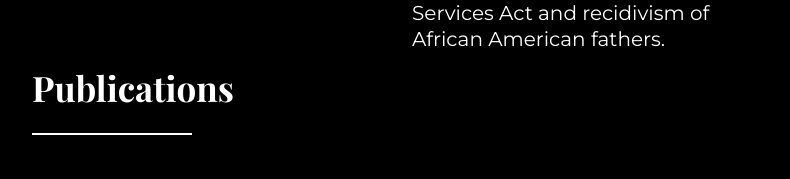
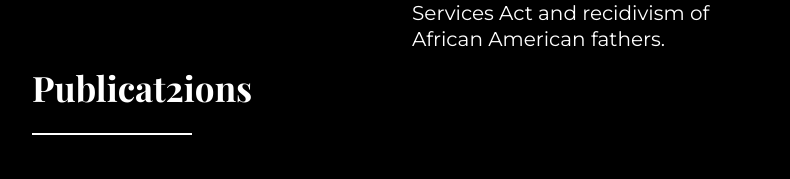
Before and after one commit to YourSeatCo/portfolio, an Angular app: page / in a window 1280 px wide. Shown: the part 473-652 px from the top of the page, without its empty margins (243-1033 px from the left). Built offline with nearby package versions, Linux system fonts and the light colour scheme; grey boxes are pictures that could not be loaded.

Commit message:
made text change

```diff
--- a/src/app/intro/intro.component.html
+++ b/src/app/intro/intro.component.html
@@ -17,7 +17,7 @@
         </div>
         <!-- ./intro-top -->
         <div class="intro-bottom">
-            <h2 class="bordered-heading h1">Publications</h2>
+            <h2 class="bordered-heading h1">Publicat2ions</h2>
             <ul class="external-links publication">
                 <li>
                     <a href="https://www.aspeninstitute.org/blog-posts/the-tech-response-to-covid-19-shows-how-to-fix-the-safety-net/" target="_blank">The Tech Response to COVID-19 Shows How to Fix the Safety Net (Aspen Institute) </a>
```
